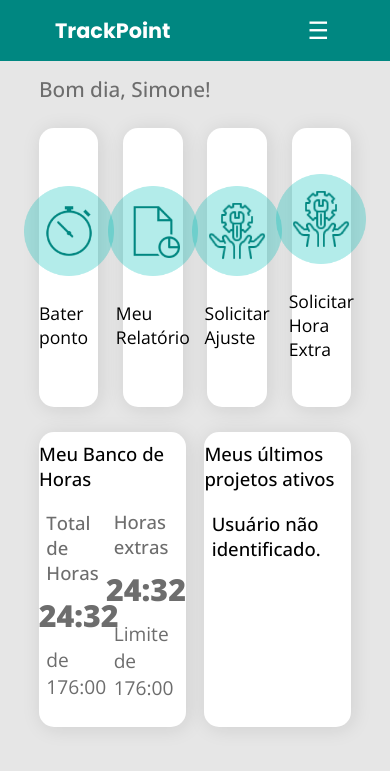
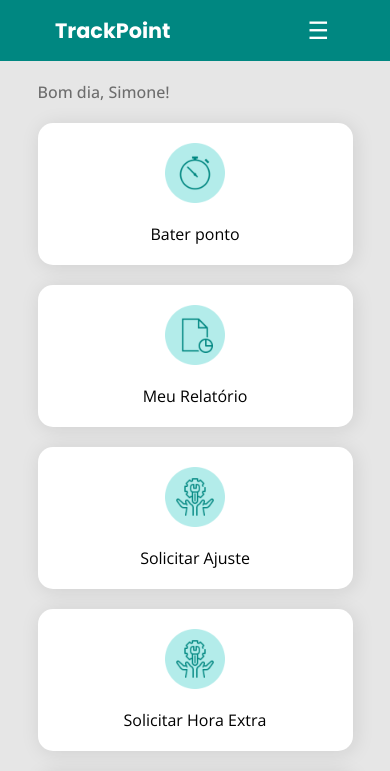
Before and after one commit to TrackPoint-Grupo-1/Front-End, a website with bundled scripts: page public/system/home.html in a window 390 px wide. Shown: the top 771 px of the page. Built offline with nearby package versions, Linux system fonts and the light colour scheme.

Commit message:
feat: responsividade

```diff
--- a/public/integration/login.js
+++ b/public/integration/login.js
@@ -38,9 +38,9 @@
 
             // Redireciona conforme cargo
             if (usuario.cargo === "GERENTE") {
-                window.location.href = "./system/baterponto.html";
+                window.location.href = "./system/home.html";
             } else {
-                window.location.href = "./system/baterponto.html";
+                window.location.href = "./system/home.html";
             }
 
         } catch (error) {
--- a/public/styles/home.css
+++ b/public/styles/home.css
@@ -1,146 +1,260 @@
+/* === BASE === */
 body {
-    overflow: hidden;
+  overflow-x: hidden;
+  overflow-y: auto;
   background: var(--background);
+  min-height: 100vh;
 }
 
 .container-home {
   display: flex;
-    width: 100vw;
-    height: 90vh;
   justify-content: center;
   background: var(--background);
+  margin-bottom: 20px;
+  padding: 0 20px;
+  box-sizing: border-box;
 }
 
 .container-home-inside {
-    width: 80vw;
-    height: 70vh;
   display: flex;
-    gap: 25px;
   flex-direction: column;
-    margin-top: 1.1%;
+  gap: 20px;
+  width: 90%;
+  max-width: 1200px;
+  height: 100%;
+  box-sizing: border-box;
+}
+
 
 h1 {
   font-size: 1.3rem;
   font-weight: 500;
   color: #6D6D6D;
-        margin-top: 10px;
-    }
 }
 
+/* === CARD ROW (4 cards lado a lado) === */
 .card-row {
-    width: 100%;
-    height: fit-content;
-    display: flex;
-    flex-direction: row;
-    justify-content: space-between;
-    flex-wrap: 2;
-    align-items: center;
+  display: grid;
+  grid-template-columns: repeat(4, 1fr);
+  gap: 20px;
+  flex: 0 0 auto;
 }
 
 .card {
-    width: 19%;
-    height: 33vh;
+  flex: 1 1 calc(25% - 20px); /* 4 cards por linha com gap */
+  min-width: 200px;
   background-color: var(--white);
   border-radius: 15px;
   box-shadow: 2px 2px 20px rgba(0, 0, 0, 0.1);
   transition: 0.3s ease-in;
   display: flex;
   flex-direction: column;
-    gap: 20px;
+  gap: 15px;
   align-items: center;
   justify-content: center;
+  padding: 20px;
   cursor: pointer;
+}
 
-    &:hover{
+.card:hover {
   transform: translateY(-3px);
   box-shadow: 0 6px 12px rgba(0, 0, 0, 0.089);
 }
 
-
-    p{
+.card p {
   font-size: 1.1rem;
-    }
+  text-align: center;
 }
 
-.icon-card{
-    img{
-        width: 90px;
+.icon-card img {
+  width: 80px;
   height: auto;
 }
+
+/* === EXTENDED CARDS ROW (2 cards lado a lado) === */
+.extended-cards-row {
+  display: grid;
+  grid-template-columns: repeat(2, 1fr);
+  gap: 20px;
+  min-height: 0;
 }
 
-.extended-cards-row{
+
+.card, .extended-card {
   width: 100%;
-    height: 35vh;
-    display: flex;
-    flex-direction: row;
-    justify-content: space-between;
-    align-items: center;
+  height: auto;
+  padding: 20px;
+  box-sizing: border-box;
 }
 
-.extended-card{
-    width: 47%;
-    height: inherit;
+.extended-card {
   background-color: var(--white);
   border-radius: 15px;
   box-shadow: 2px 2px 20px rgba(0, 0, 0, 0.1);
+  padding: 20px;
   display: flex;
   flex-direction: column;
-    justify-content: center;
-    align-items: center;
+  height: 100%;
+  min-height: 300px; /* altura mínima garantida */
+  overflow: hidden;
+  box-sizing: border-box;
+}
 
-    p{
+
+
+.extended-card p {
   font-weight: 500;
   font-size: 1.16rem;
-    }
+  text-align: center;
 }
 
-.projetos-ativos{
-    width: 90%;
-    height: 70%;
-    overflow-y: scroll;
+/* === BANCO DE HORAS === */
+.projetos-ativos {
+  flex: 1;
+  overflow-y: auto;
+  width: 100%;
+  margin-top: 20px;
+  max-height: 100%;
+}
+
+.row-horas {
+  flex: 1;
+  display: flex;
+  flex-wrap: wrap;
+  gap: 20px;
+  justify-content: center;
+  width: 100%;
+  overflow-y: auto;
+}
+
+.card-row-horas {
+  flex: 1 1 45%;
+  min-width: 200px;
   display: flex;
   flex-direction: column;
   align-items: center;
   gap: 10px;
+  font-size: 1.2rem;
+  color: #6D6D6D;
+}
+
+.card-row-horas p {
+  font-weight: 500;
+}
+
+#horas {
+  font-size: 1.9rem;
+  font-weight: 800;
+}
+
+.row-projeto {
+  display: flex;
+  justify-content: space-between;
+  width: 100%;
+  padding: 5px 10px;
+}
+
+#user-name{
     margin-top: 20px;
 }
 
-.row-projeto{
-    width: 90%;
-    height: 40px;
-    display: flex;
-    flex-direction: row;
-    justify-content: space-between;
+/* === MEDIA QUERIES === */
+
+/* Telas até 768px (celulares) */
+@media (max-width: 768px) {
+  h1 {
+    font-size: 1.1rem;
+  }
+
+  .card {
+    width: 100%;
+    max-width: 400px;
+  }
+
+  @media (max-width: 768px) {
+  .card-row {
+    grid-template-columns: 1fr;
+  }
+
+   .extended-cards-row {
+    grid-template-columns: 1fr;
+    height: auto;
+  }
+
+  .extended-card {
+    height: auto;
+    min-height: 300px;
+  }
+
+  .projetos-ativos {
+    max-height: 200px;
+  }
+}
+
+
+  .row-horas {
+    flex-direction: column;
     align-items: center;
   }
 
-.row-horas{
-    display: flex;
-    flex-direction: row;
-    width: 90%;
-    height: 70%;
-    justify-content: space-between;
-    margin-bottom: 20px;
+  .card-row-horas {
+    width: 100%;
   }
 
-.card-row-horas{
-    margin-top: 20px;
-    display: flex;
+  .row-projeto {
     flex-direction: column;
-    width: 49%;
-    align-items: center;
-    justify-content: center;
-    gap: 10px;
-    font-size: 1.2rem;
-    color: #6D6D6D;
+    align-items: flex-start;
+    gap: 5px;
+  }
 
-    p{
-        font-weight: 500;
+  .projetos-ativos {
+    max-height: 200px;
+  }
+
+  #horas {
+    font-size: 1.6rem;
   }
 }
 
-#horas{
-    font-size: 1.9rem;
-    font-weight: 800;
+/* Telas muito pequenas (até 430px) */
+@media (max-width: 430px) {
+  h1 {
+    font-size: 1rem;
   }
+
+  .card p {
+    font-size: 1rem;
+  }
+
+  .icon-card img {
+    width: 60px;
+  }
+
+  .extended-card p {
+    font-size: 1rem;
+  }
+
+  #horas {
+    font-size: 1.4rem;
+  }
+}
+
+@media (max-width: 1024px) {
+  .card-row {
+    grid-template-columns: repeat(2, 1fr);
+  }
+
+  .extended-cards-row {
+    grid-template-columns: 1fr;
+  }
+}
+
+@media (max-width: 600px) {
+  .card-row {
+    grid-template-columns: 1fr;
+  }
+
+  .extended-cards-row {
+    grid-template-columns: 1fr;
+  }
+}
--- a/public/styles/login.css
+++ b/public/styles/login.css
@@ -48,3 +48,69 @@
 label{
     font-size: 12px;
 }
+
+
+@media (min-width: 1600px) {
+  .card-login {
+    width: 20vw;
+    left: 70%;
+  }
+}
+
+
+@media (min-width: 1200px) and (max-width: 1599px) {
+  .card-login {
+    width: 25vw;
+    left: 64%;
+  }
+}
+
+@media (min-width: 768px) and (max-width: 1199px) {
+  .card-login {
+    width: 40vw;
+    left: 50%;
+    transform: translateX(-50%);
+  }
+
+  h1 {
+    font-size: 32px;
+  }
+}
+
+@media (min-width: 480px) and (max-width: 767px) {
+  .card-login {
+    width: 80vw;
+    left: 50%;
+    transform: translateX(-50%);
+    background-color: white;
+    border-radius: 15px;
+    padding: 10px;
+  }
+
+  h1 {
+    font-size: 28px;
+  }
+
+  label {
+    font-size: 14px;
+  }
+}
+
+@media (max-width: 479px) {
+  .card-login {
+    width: 90vw;
+    left: 50%;
+    transform: translateX(-50%);
+    background-color: white;
+    border-radius: 15px;
+    padding: 10px;
+  }
+
+  h1 {
+    font-size: 24px;
+  }
+
+  label {
+    font-size: 14px;
+  }
+}
--- a/public/system/home.html
+++ b/public/system/home.html
@@ -38,7 +38,7 @@
 
   <div class="container-home">
     <div class="container-home-inside">
-      <h1>Bom dia, <span id="user">Simone!</span></h1>
+      <h1 id="user-name">Bom dia, <span id="user">Simone!</span></h1>
 
       <div class="card-row">
 
```
Lines whose indentation alone changed are shown as unchanged.
